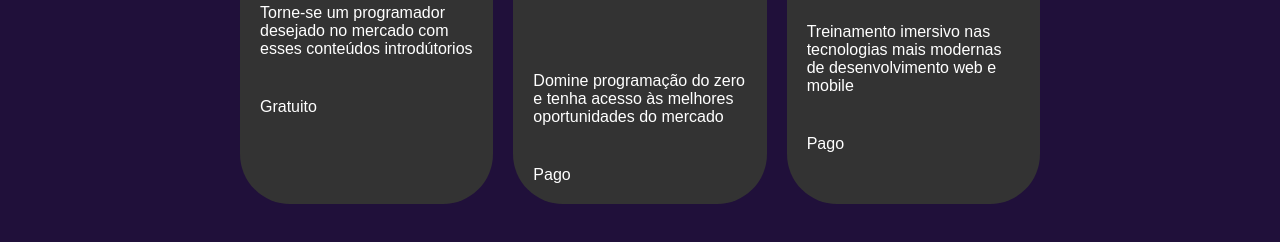
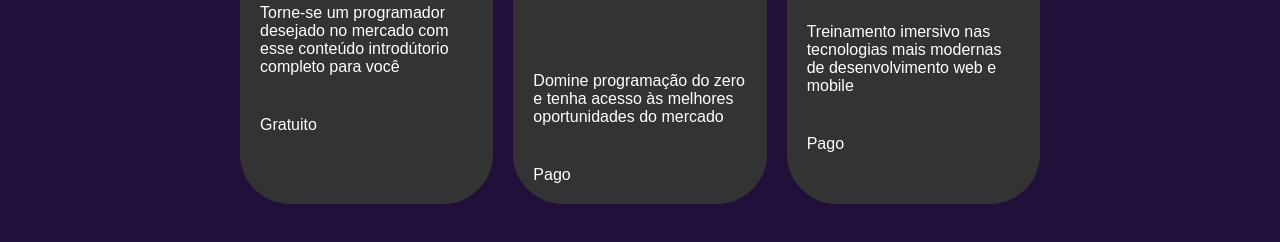
Before and after one commit to gah-tioda/Challenge-2-LaunchBase-Bootcamp, a plain HTML site: page desafio1/courses.html in a window 1280 px wide. Shown: the part 454-696 px from the top of the page. Drawn offline with Linux system fonts and the light colour scheme.

Commit message:
alteração de conteúdo no card content classe starter

```diff
--- a/desafio1/courses.html
+++ b/desafio1/courses.html
@@ -33,7 +33,7 @@
             </div>
 
             <div class="content">
-                <p>Torne-se um programador desejado no mercado com esses conteúdos introdútorios</p>
+                <p>Torne-se um programador desejado no mercado com esse conteúdo introdútorio completo para você</p>
                 <p class="price">Gratuito</p>
             </div>
 
```
